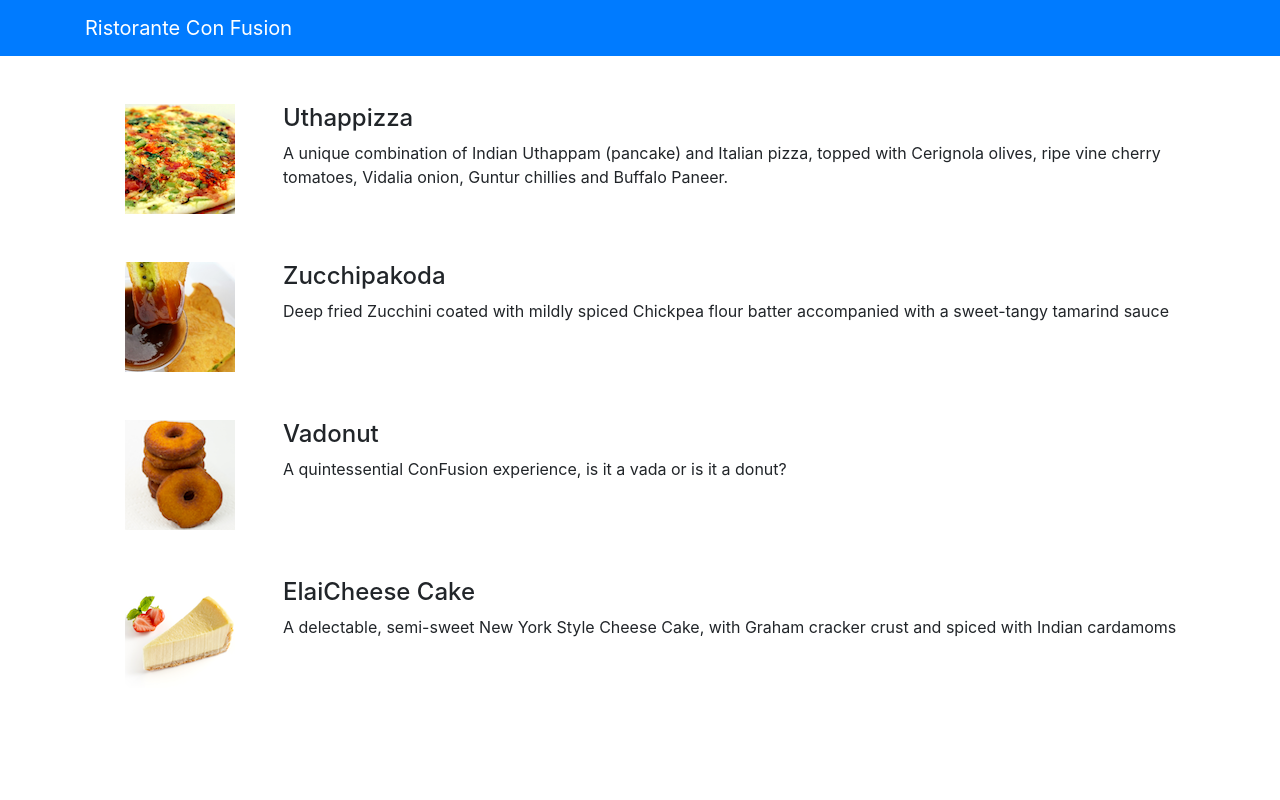
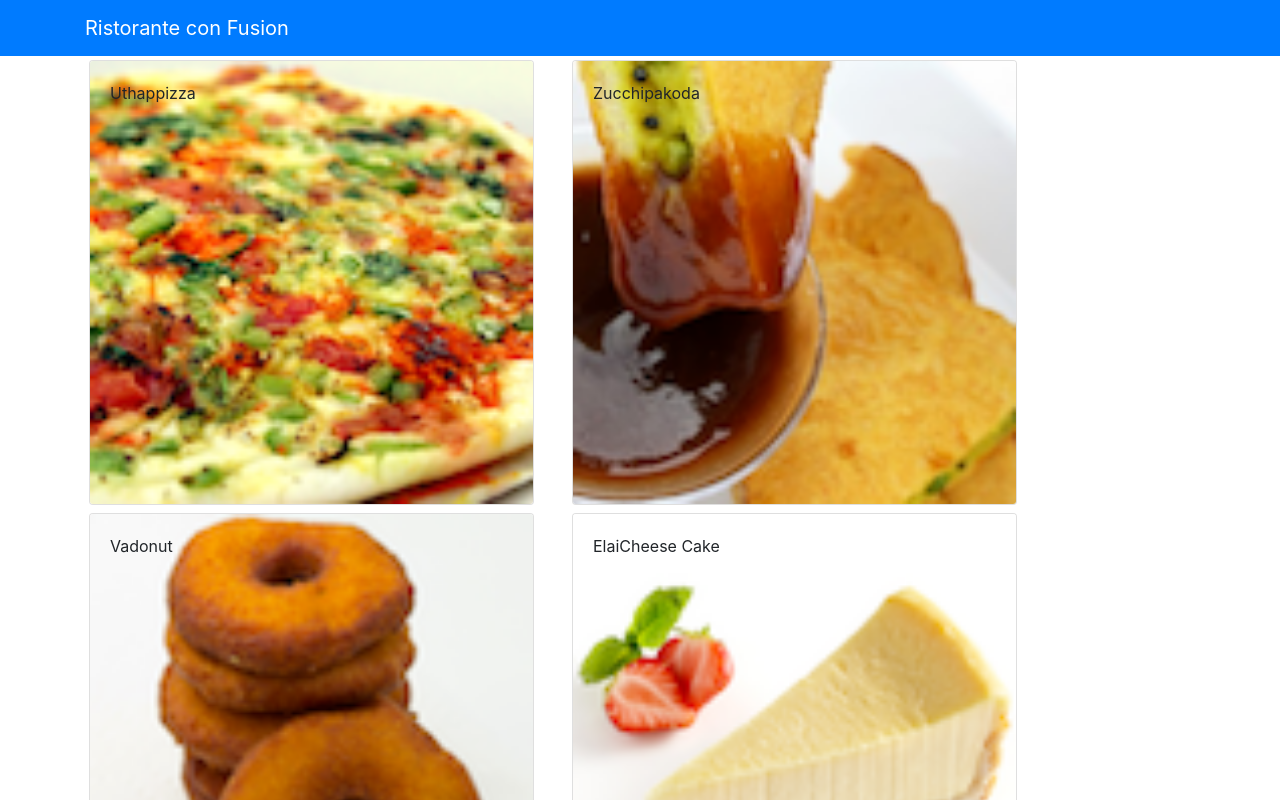
Before and after one commit to MridulGupta1608/Ristorante, a React (Create React App) app: page / in a window 1280 px wide. Shown: the top 800 px of the page. Built offline with nearby package versions, Linux system fonts and the light colour scheme.

Commit message:
components part2

```diff
--- a/src/App.js
+++ b/src/App.js
@@ -1,20 +1,31 @@
 import React, { Component } from 'react';
+import logo from './logo.svg';
 import { Navbar,NavbarBrand } from 'reactstrap';
-import logo from './logo.svg';
+import Menu from './components/MenuComponent';
+import { DISHES } from './shared/dishes';
 import './App.css';
-import Menu from './components/MenuComponent';
 
-function App() {
+class App extends Component {
+
+	constructor(props) {
+		super(props);
+
+		this.state = {
+			dishes: DISHES
+		};
+	}
+	render(){
   return (
-    <div>
-          <Navbar dark color="primary">
-            <div className="container">
-              <NavbarBrand href="/">Ristorante Con Fusion</NavbarBrand>
-            </div>
-          </Navbar>
-          <Menu/>
-      </div>
+    <div /*className="App"*/>
+      <Navbar dark color="primary">
+        <div className="container">
+          <NavbarBrand href="/">Ristorante con Fusion</NavbarBrand>
+        </div>
+      </Navbar>
+      <Menu dishes={this.state.dishes} />
+    </div>
   );
+}
 }
 
 export default App;
--- a/src/components/MenuComponent.js
+++ b/src/components/MenuComponent.js
@@ -1,60 +1,49 @@
 import React, { Component } from 'react';
-import { Media } from 'reactstrap';
+import { Card, CardBody, CardImgOverlay, CardText, CardImg, CardTitle  } from 'reactstrap';
 
 class Menu extends Component {
     constructor(props) {
         super(props);
         this.state = {
-            dishes: [
-                {
-                  id: 0,
-                  name:'Uthappizza',
-                  image: 'assets/images/uthappizza.png',
-                  category: 'mains',
-                  label:'Hot',
-                  price:'4.99',
-                  description:'A unique combination of Indian Uthappam (pancake) and Italian pizza, topped with Cerignola olives, ripe vine cherry tomatoes, Vidalia onion, Guntur chillies and Buffalo Paneer.'                        },
-               {
-                  id: 1,
-                  name:'Zucchipakoda',
-                  image: 'assets/images/zucchipakoda.png',
-                  category: 'appetizer',
-                  label:'',
-                  price:'1.99',
-                  description:'Deep fried Zucchini coated with mildly spiced Chickpea flour batter accompanied with a sweet-tangy tamarind sauce'                        },
-               {
-                  id: 2,
-                  name:'Vadonut',
-                  image: 'assets/images/vadonut.png',
-                  category: 'appetizer',
-                  label:'New',
-                  price:'1.99',
-                  description:'A quintessential ConFusion experience, is it a vada or is it a donut?'                        },
-               {
-                  id: 3,
-                  name:'ElaiCheese Cake',
-                  image: 'assets/images/elaicheesecake.png',
-                  category: 'dessert',
-                  label:'',
-                  price:'2.99',
-                  description:'A delectable, semi-sweet New York Style Cheese Cake, with Graham cracker crust and spiced with Indian cardamoms'                        }
-               ],
+            selectedDish: null
         };
     }
 
+    onDishSelect(dish){
+        this.setState({ selectedDish : dish});
+    }
+
+    renderDish(dish){
+        if(dish!=null)
+        {
+            return(
+                <Card>
+                    <CardImg width="100%" src={dish.image} alt={dish.name} />
+                    <CardBody>
+                        <CardTitle>{dish.name}</CardTitle>
+                        <CardText>{dish.description}</CardText>
+                    </CardBody>
+                </Card>
+            );
+        }
+        else
+        {
+            return(
+                <div></div>
+            );
+        }
+    }
+
     render() {
-        const menu = this.state.dishes.map((dish) => {
+        const menu = this.props.dishes.map((dish) => {
             return (
-              <div key={dish.id} className="col-12 mt-5">
-                <Media tag="li">
-                  <Media left middle>
-                      <Media object src={dish.image} alt={dish.name} />
-                  </Media>
-                  <Media body className="ml-5">
-                    <Media heading>{dish.name}</Media>
-                    <p>{dish.description}</p>
-                  </Media>
-                </Media>
+              <div key={dish.id} className="col-12 col-md-5 m-1">
+                <Card onClick={() => this.onDishSelect(dish)}>
+                    <CardImg width="100%" src={dish.image} alt={dish.name} />
+                    <CardImgOverlay>
+                        <CardTitle>{dish.name}</CardTitle>
+                    </CardImgOverlay>
+                </Card>
               </div>
             );
         });
@@ -62,9 +51,10 @@
         return (
           <div className="container">
             <div className="row">
-              <Media list>
                   {menu}
-              </Media>
+            </div>
+            <div className="row">
+                {this.renderDish(this.state.selectedDish)}
             </div>
           </div>
         );
--- /dev/null
+++ b/src/shared/dishes.js
@@ -0,0 +1,186 @@
+export const DISHES =
+    [
+        {
+        id: 0,
+        name:'Uthappizza',
+        image: 'assets/images/uthappizza.png',
+        category: 'mains',
+        label:'Hot',
+        price:'4.99',
+        description:'A unique combination of Indian Uthappam (pancake) and Italian pizza, topped with Cerignola olives, ripe vine cherry tomatoes, Vidalia onion, Guntur chillies and Buffalo Paneer.',
+        comments: [
+            {
+            id: 0,
+            rating: 5,
+            comment: "Imagine all the eatables, living in conFusion!",
+            author: "John Lemon",
+            date: "2012-10-16T17:57:28.556094Z"
+            },
+            {
+            id: 1,
+            rating: 4,
+            comment: "Sends anyone to heaven, I wish I could get my mother-in-law to eat it!",
+            author: "Paul McVites",
+            date: "2014-09-05T17:57:28.556094Z"
+            },
+            {
+            id: 2,
+            rating: 3,
+            comment: "Eat it, just eat it!",
+            author: "Michael Jaikishan",
+            date: "2015-02-13T17:57:28.556094Z"
+            },
+            {
+            id: 3,
+            rating: 4,
+            comment: "Ultimate, Reaching for the stars!",
+            author: "Ringo Starry",
+            date: "2013-12-02T17:57:28.556094Z"
+            },
+            {
+            id: 4,
+            rating: 2,
+            comment: "It's your birthday, we're gonna party!",
+            author: "25 Cent",
+            date: "2011-12-02T17:57:28.556094Z"
+            }
+        ]                        },
+        {
+        id: 1,
+        name:'Zucchipakoda',
+        image: 'assets/images/zucchipakoda.png',
+        category: 'appetizer',
+        label:'',
+        price:'1.99',
+        description:'Deep fried Zucchini coated with mildly spiced Chickpea flour batter accompanied with a sweet-tangy tamarind sauce',
+        comments: [
+            {
+            id: 0,
+            rating: 5,
+            comment: "Imagine all the eatables, living in conFusion!",
+            author: "John Lemon",
+            date: "2012-10-16T17:57:28.556094Z"
+            },
+            {
+            id: 1,
+            rating: 4,
+            comment: "Sends anyone to heaven, I wish I could get my mother-in-law to eat it!",
+            author: "Paul McVites",
+            date: "2014-09-05T17:57:28.556094Z"
+            },
+            {
+            id: 2,
+            rating: 3,
+            comment: "Eat it, just eat it!",
+            author: "Michael Jaikishan",
+            date: "2015-02-13T17:57:28.556094Z"
+            },
+            {
+            id: 3,
+            rating: 4,
+            comment: "Ultimate, Reaching for the stars!",
+            author: "Ringo Starry",
+            date: "2013-12-02T17:57:28.556094Z"
+            },
+            {
+            id: 4,
+            rating: 2,
+            comment: "It's your birthday, we're gonna party!",
+            author: "25 Cent",
+            date: "2011-12-02T17:57:28.556094Z"
+            }
+        ]
+        },
+        {
+        id: 2,
+        name:'Vadonut',
+        image: 'assets/images/vadonut.png',
+        category: 'appetizer',
+        label:'New',
+        price:'1.99',
+        description:'A quintessential ConFusion experience, is it a vada or is it a donut?',
+        comments: [
+            {
+            id: 0,
+            rating: 5,
+            comment: "Imagine all the eatables, living in conFusion!",
+            author: "John Lemon",
+            date: "2012-10-16T17:57:28.556094Z"
+            },
+            {
+            id: 1,
+            rating: 4,
+            comment: "Sends anyone to heaven, I wish I could get my mother-in-law to eat it!",
+            author: "Paul McVites",
+            date: "2014-09-05T17:57:28.556094Z"
+            },
+            {
+            id: 2,
+            rating: 3,
+            comment: "Eat it, just eat it!",
+            author: "Michael Jaikishan",
+            date: "2015-02-13T17:57:28.556094Z"
+            },
+            {
+            id: 3,
+            rating: 4,
+            comment: "Ultimate, Reaching for the stars!",
+            author: "Ringo Starry",
+            date: "2013-12-02T17:57:28.556094Z"
+            },
+            {
+            id: 4,
+            rating: 2,
+            comment: "It's your birthday, we're gonna party!",
+            author: "25 Cent",
+            date: "2011-12-02T17:57:28.556094Z"
+            }
+        ]
+        },
+        {
+        id: 3,
+        name:'ElaiCheese Cake',
+        image: 'assets/images/elaicheesecake.png',
+        category: 'dessert',
+        label:'',
+        price:'2.99',
+        description:'A delectable, semi-sweet New York Style Cheese Cake, with Graham cracker crust and spiced with Indian cardamoms',
+        comments: [
+            {
+            id: 0,
+            rating: 5,
+            comment: "Imagine all the eatables, living in conFusion!",
+            author: "John Lemon",
+            date: "2012-10-16T17:57:28.556094Z"
+            },
+            {
+            id: 1,
+            rating: 4,
+            comment: "Sends anyone to heaven, I wish I could get my mother-in-law to eat it!",
+            author: "Paul McVites",
+            date: "2014-09-05T17:57:28.556094Z"
+            },
+            {
+            id: 2,
+            rating: 3,
+            comment: "Eat it, just eat it!",
+            author: "Michael Jaikishan",
+            date: "2015-02-13T17:57:28.556094Z"
+            },
+            {
+            id: 3,
+            rating: 4,
+            comment: "Ultimate, Reaching for the stars!",
+            author: "Ringo Starry",
+            date: "2013-12-02T17:57:28.556094Z"
+            },
+            {
+            id: 4,
+            rating: 2,
+            comment: "It's your birthday, we're gonna party!",
+            author: "25 Cent",
+            date: "2011-12-02T17:57:28.556094Z"
+            }
+        ]
+        }
+    ];
```
